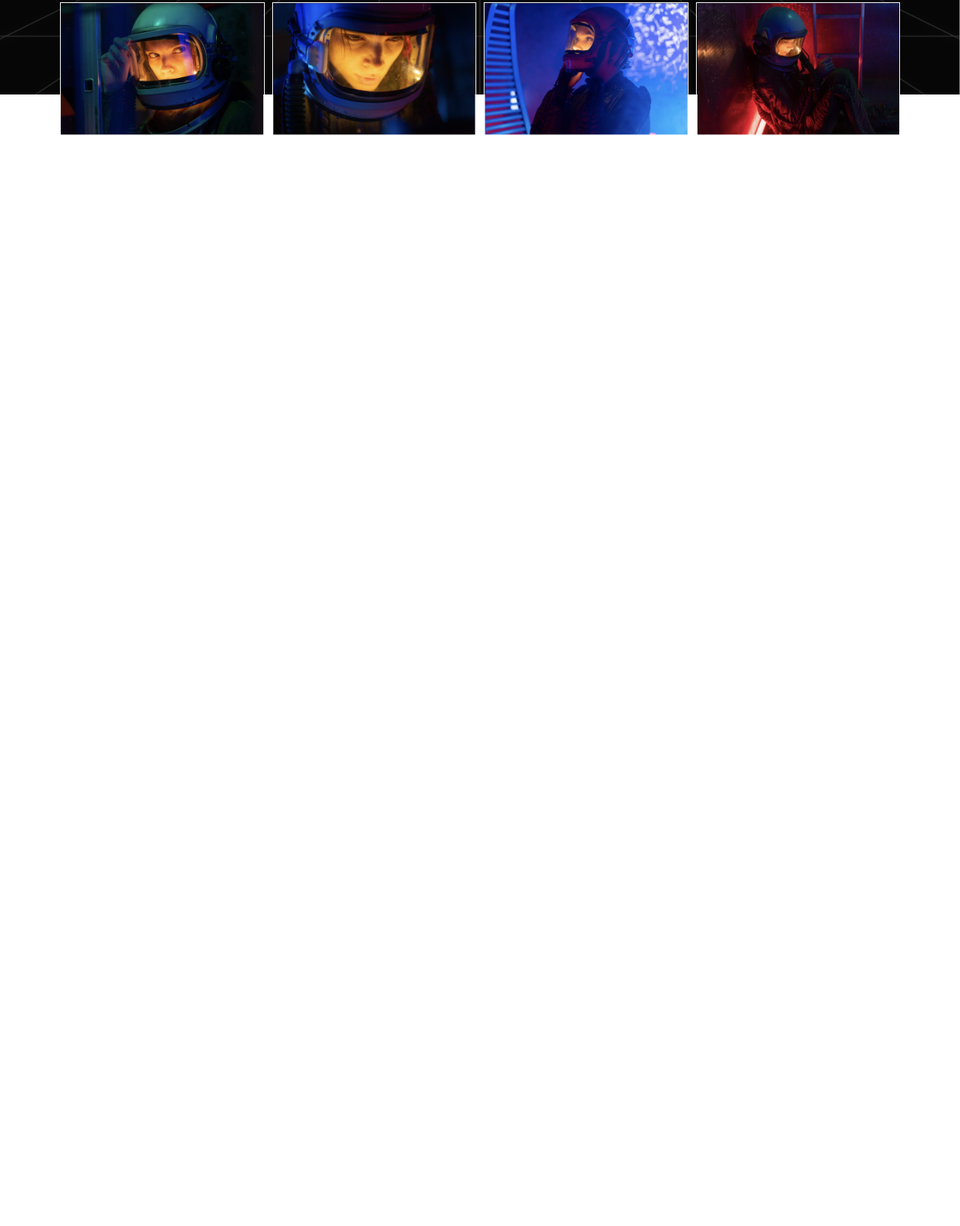
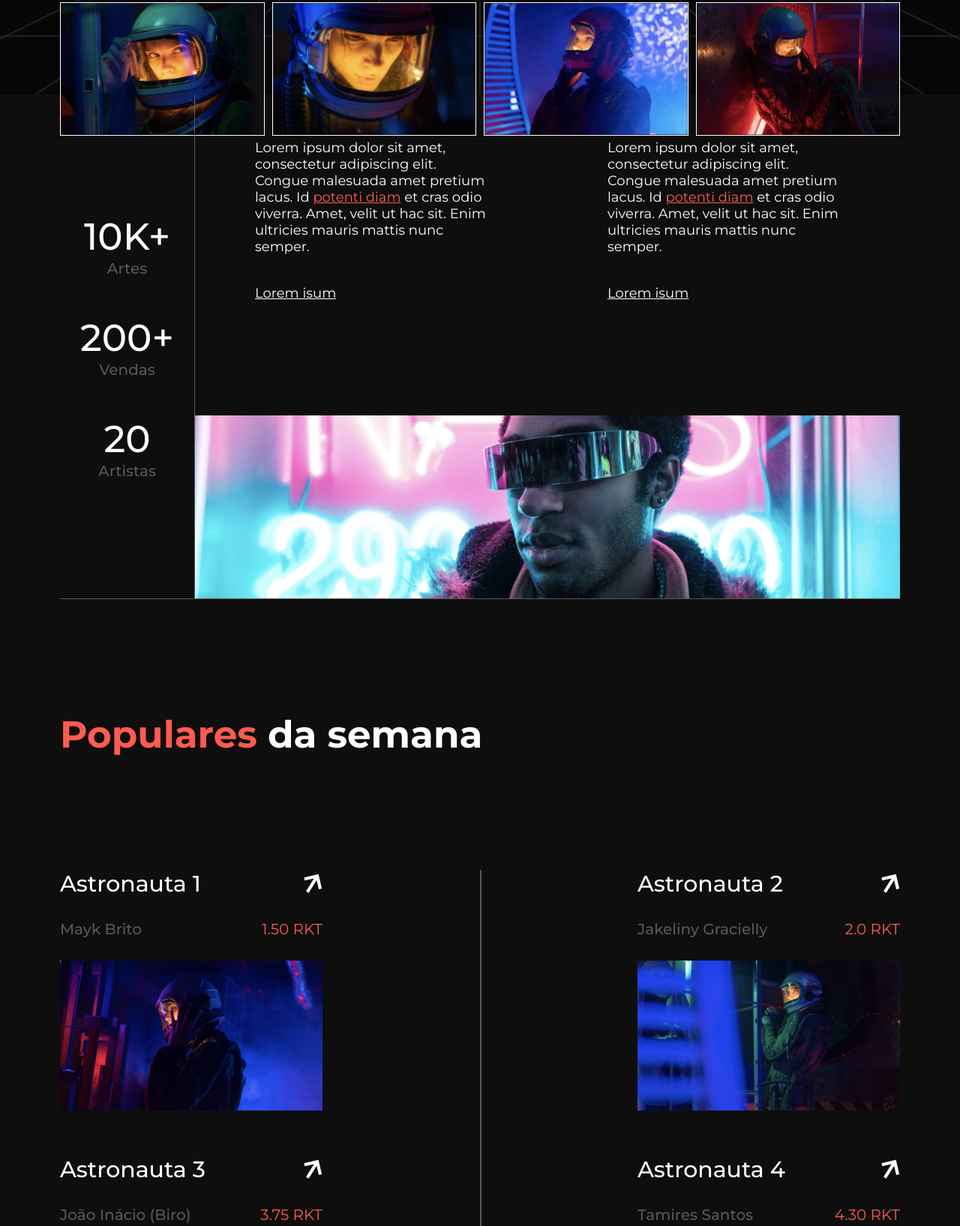
Before and after one commit to irrobs/RocketNFTs, a website built with webpack: page src/template.html in a window 1280 px wide. Shown: the part 674-2309 px from the top of the page at 75% size. Before the commit the page ends 855 px from the top, so only its background shows below. Built offline with nearby package versions, Linux system fonts and the light colour scheme.

Commit message:
finish about e product section

```diff
--- a/src/scripts/assets.js
+++ b/src/scripts/assets.js
@@ -9,3 +9,9 @@ import galeria5 from "../assets/galeria-5.png";
 import galeria6 from "../assets/galeria-6.png";
 import galeria7 from "../assets/galeria-7.png";
 import galeria8 from "../assets/galeria-8.png";
+import banner from "../assets/banner.png";
+import arrowWhite from "../assets/arrow-white.svg";
+import astronauta1 from "../assets/astronauta-1.png";
+import astronauta2 from "../assets/astronauta-2.png";
+import astronauta3 from "../assets/astronauta-3.png";
+import astronauta4 from "../assets/astronauta-4.png";
--- /dev/null
+++ b/src/styles/abstracts/_mixins.scss
@@ -0,0 +1,6 @@
+@mixin flexColumnCenter {
+  display: flex;
+  flex-direction: column;
+  align-items: center;
+  justify-content: center;
+}
--- a/src/styles/base/_global.scss
+++ b/src/styles/base/_global.scss
@@ -14,12 +14,14 @@ html {
 }
 
 body {
+  overflow-x: hidden; //não sei oq está causando o overflow
   position: relative;
-  width: 100vw;
   box-sizing: border-box;
   display: grid;
-  grid-template-rows: min-content 1fr;
   grid-template-columns: 1fr 8rem minmax(min-content, 130rem) 8rem 1fr;
+  grid-template-rows: repeat(4, min-content);
+
+  background-color: var(--body-background);
 }
 
 .background-img {
--- a/src/styles/base/_typography.scss
+++ b/src/styles/base/_typography.scss
@@ -4,16 +4,37 @@ body {
   color: #fff;
 }
 
+//headings
+.heading {
+  &-primary {
+    font-size: 5rem;
+    font-weight: 700;
+  }
+
+  &-secondary {
+    font-size: 3rem;
+    font-weight: 500;
+  }
+}
+
+//textos
 .paragraph {
   font-size: 1.8rem;
   font-weight: 400;
+
+  &--large {
+    font-size: 5rem;
+    font-weight: 500;
+  }
 }
 .text {
   &--red {
     color: var(--color-logo);
   }
 }
-.heading-primary {
-  font-size: 5rem;
-  font-weight: 700;
+
+//links
+a {
+  color: #fff;
+  font-size: 1.8rem;
 }
--- /dev/null
+++ b/src/styles/base/_utilities.scss
@@ -0,0 +1,3 @@
+.section-mb {
+  margin-bottom: 15rem;
+}
--- /dev/null
+++ b/src/styles/layout/_about.scss
@@ -0,0 +1,51 @@
+@use "../abstracts/variables" as *;
+@use "../abstracts/mixins" as *;
+
+.about {
+  grid-row: 3;
+  grid-column: 3;
+  display: grid;
+  grid-template-columns: minmax(10rem, 18rem) repeat(2, 1fr);
+  grid-template-rows: repeat(2, 1fr);
+  border-bottom: 1px solid var(--subtitle-color);
+
+  &__info {
+    grid-column: 1;
+    grid-row: 1/ -1;
+    border-right: 1px solid var(--subtitle-color);
+
+    @include flexColumnCenter;
+    gap: 5rem;
+
+    &-text {
+      text-align: center;
+      span {
+        display: block;
+        font-size: 2rem;
+        font-weight: 500;
+        color: var(--subtitle-color);
+      }
+    }
+  }
+
+  &__description {
+    grid-column: 2 / -1;
+    grid-row: 1;
+    display: flex;
+
+    &-text {
+      padding: 6rem 8rem;
+
+      p {
+        margin-bottom: 4rem;
+      }
+    }
+  }
+
+  &__img {
+    grid-column: 2 / -1;
+    grid-row: 2;
+    width: 100%;
+    align-self: end;
+  }
+}
--- /dev/null
+++ b/src/styles/layout/_products.scss
@@ -0,0 +1,62 @@
+@use "../abstracts/variables" as *;
+@use "../abstracts/mixins" as *;
+
+.products {
+  grid-column: 3;
+  grid-row: 4;
+
+  &__heading {
+    margin-bottom: 15rem;
+  }
+
+  &__container {
+    display: grid;
+    grid-template-columns: 1fr 1fr;
+    grid-template-rows: 1fr 1fr;
+    row-gap: 6rem;
+    position: relative;
+
+    &-line {
+      position: absolute;
+      height: 100%;
+      border: 1px solid var(--subtitle-color);
+      left: 50%;
+    }
+  }
+}
+
+.product {
+  display: flex;
+  flex-direction: column;
+  gap: 3rem;
+
+  &__heading {
+    display: flex;
+
+    img {
+      margin-left: auto;
+    }
+  }
+
+  &__subheading {
+    display: flex;
+    font-size: 2rem;
+    font-weight: 500;
+    color: var(--subtitle-color);
+
+    span {
+      font-weight: 400;
+      margin-left: auto;
+    }
+  }
+
+  &--1,
+  &--3 {
+    justify-self: start;
+  }
+  &--2,
+  &--4 {
+    justify-self: end;
+    /* border-left: 1px solid var(--subtitle-color); */
+  }
+}
--- a/src/styles/main.scss
+++ b/src/styles/main.scss
@@ -1,8 +1,13 @@
 @forward "./abstracts/variables.scss";
+@forward "./abstracts/mixins.scss";
 
 @use "./base/global.scss";
 @use "./base/typography.scss";
+@use "./base/utilities.scss";
 
 @use "./components/btn.scss";
+
 @use "./layout/header.scss";
 @use "./layout/hero.scss";
+@use "./layout/about.scss";
+@use "./layout/products.scss";
--- a/src/template.html
+++ b/src/template.html
@@ -86,5 +86,88 @@
         </div>
       </div>
     </section>
+
+    <section class="about section-mb">
+      <div class="about__info">
+        <p class="about__info-text paragraph--large">10K+<span>Artes</span></p>
+        <p class="about__info-text paragraph--large">200+<span>Vendas</span></p>
+        <p class="about__info-text paragraph--large">20<span>Artistas</span></p>
+      </div>
+      <div class="about__description">
+        <div class="about__description-text">
+          <p class="paragraph">
+            Lorem ipsum dolor sit amet, consectetur adipiscing elit. Congue
+            malesuada amet pretium lacus. Id
+            <a href="#" class="text--red">potenti diam</a> et cras odio viverra.
+            Amet, velit ut hac sit. Enim ultricies mauris mattis nunc semper.
+          </p>
+          <a href="#">Lorem isum</a>
+        </div>
+        <div class="about__description-text">
+          <p class="paragraph">
+            Lorem ipsum dolor sit amet, consectetur adipiscing elit. Congue
+            malesuada amet pretium lacus. Id
+            <a href="#" class="text--red">potenti diam</a> et cras odio viverra.
+            Amet, velit ut hac sit. Enim ultricies mauris mattis nunc semper.
+          </p>
+          <a href="#">Lorem isum</a>
+        </div>
+      </div>
+      <img
+        src="./assets/banner.png"
+        alt="Foto de um homem iluminado por luzes neon"
+        class="about__img"
+      />
+    </section>
+
+    <section class="products section-mb">
+      <h1 class="heading-primary products__heading">
+        <span class="text--red">Populares</span> da semana
+      </h1>
+
+      <div class="products__container">
+        <div class="products__container-line"></div>
+        <div class="product product--1">
+          <h2 class="heading-secondary product__heading">
+            Astronauta 1
+            <img src="./assets/arrow-white.svg" alt="Seta branca para cima" />
+          </h2>
+          <div class="product__subheading">
+            Mayk Brito <span class="text--red">1.50 RKT</span>
+          </div>
+          <img src="./assets/astronauta-1.png" alt="Astronauta" />
+        </div>
+        <div class="product product--2">
+          <h2 class="heading-secondary product__heading">
+            Astronauta 2
+            <img src="./assets/arrow-white.svg" alt="Seta branca para cima" />
+          </h2>
+          <div class="product__subheading">
+            Jakeliny Gracielly <span class="text--red">2.0 RKT</span>
+          </div>
+          <img src="./assets/astronauta-2.png" alt="Astronauta" />
+        </div>
+        <div class="product product--3">
+          <h2 class="heading-secondary product__heading">
+            Astronauta 3
+            <img src="./assets/arrow-white.svg" alt="Seta branca para cima" />
+          </h2>
+          <div class="product__subheading">
+            João Inácio (Biro) <span class="text--red">3.75 RKT</span>
+          </div>
+          <img src="./assets/astronauta-3.png" alt="Astronauta" />
+        </div>
+        <div class="product product--4">
+          <h2 class="heading-secondary product__heading">
+            Astronauta 4
+            <img src="./assets/arrow-white.svg" alt="Seta branca para cima" />
+          </h2>
+          <p class="product__subheading">
+            Tamires Santos <span class="text--red">4.30 RKT</span>
+          </p>
+          <img src="./assets/astronauta-4.png" alt="Astronauta" />
+        </div>
+      </div>
+    </section>
   </body>
 </html>
--- a/webpack.dev.js
+++ b/webpack.dev.js
@@ -11,7 +11,7 @@ module.exports = merge(common, {
   },
   devServer: {
     static: {
-      directory: path.resolve(__dirname, "dist"),
+      directory: path.resolve(__dirname, "src"),
     },
     port: 3000,
     open: true,
```
Also changed, not shown: src/assets/astronauta-1.png (renamed from src/assets/astronauta 1.png).
